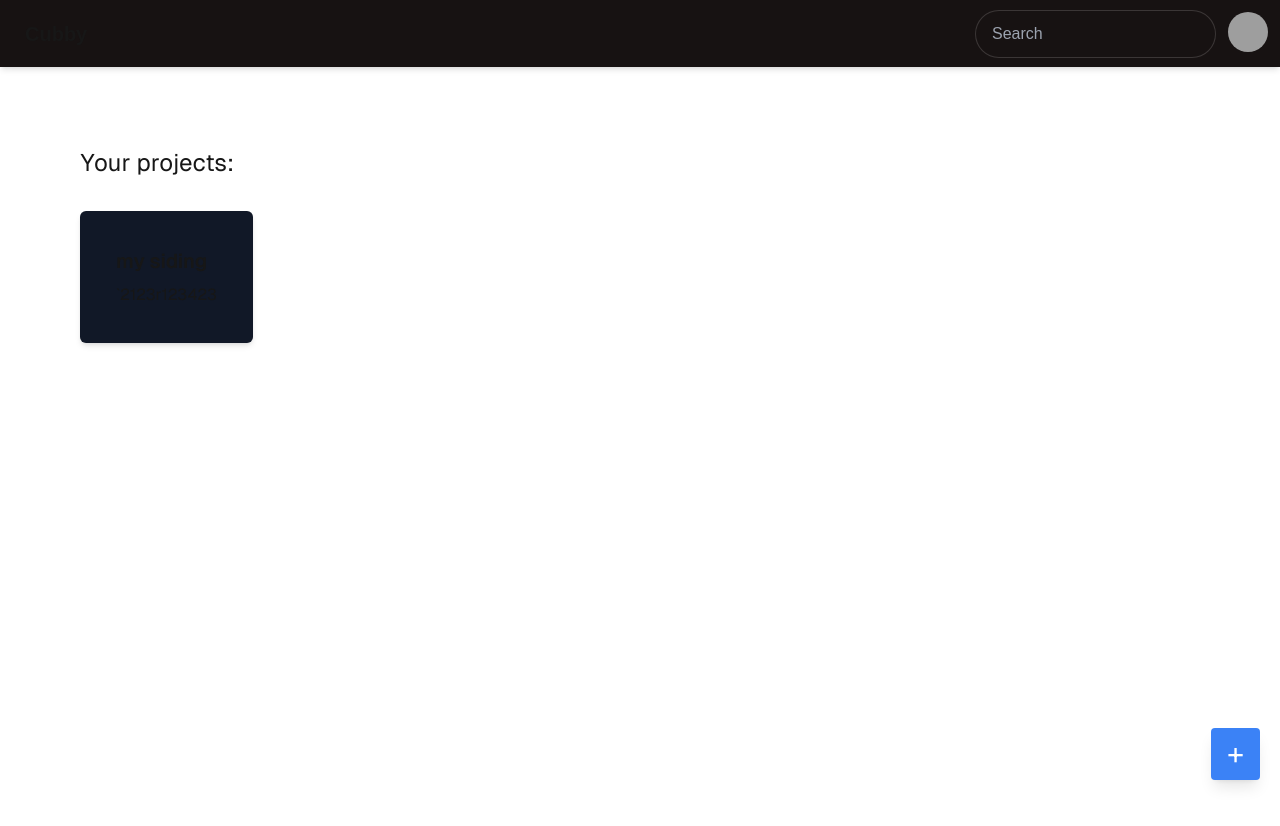
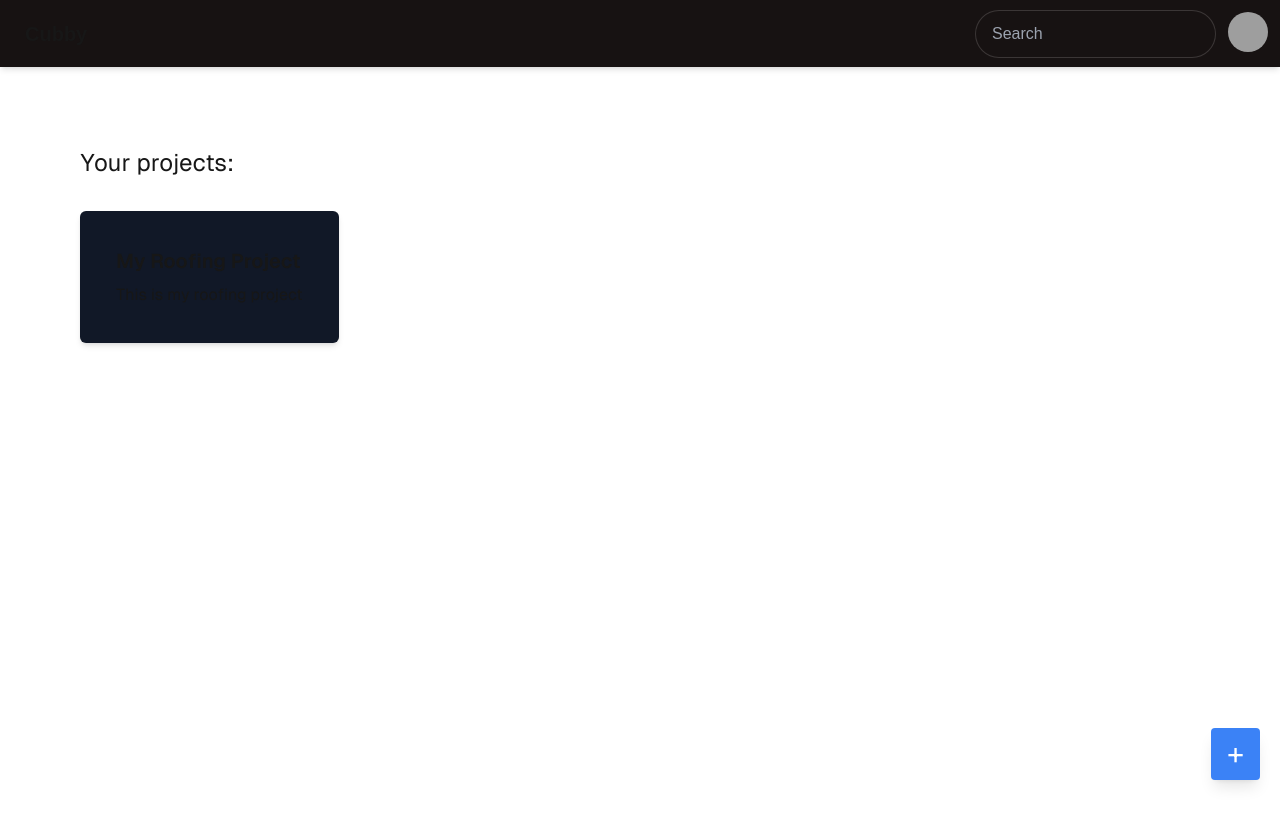
Before and after one commit to Three-Ships/home-services-hub-hackathon, a Next.js app: page / in a window 1280 px wide. Shown: the top 826 px of the page. Built offline with nearby package versions, Linux system fonts and the light colour scheme; grey boxes are pictures that could not be loaded.

Commit message:
removed alert

```diff
--- a/app/data/database.json
+++ b/app/data/database.json
@@ -1,9 +1,9 @@
 [
   {
-    "id": "17188f2a-cff3-49ac-a618-ae091df6e0f6",
-    "name": "my siding",
-    "description": "`2123r123423",
-    "category": "Siding",
-    "createdAt": "2024-12-05T16:47:27.728Z"
+    "id": "00f8a265-74fb-4495-9bb7-bb41527cba45",
+    "name": "My Roofing Project",
+    "description": "This is my roofing project",
+    "category": "Roofing",
+    "createdAt": "2024-12-05T18:09:42.925Z"
   }
 ]
--- a/app/projects/page.tsx
+++ b/app/projects/page.tsx
@@ -30,7 +30,6 @@ const NewProjectForm = () => {
     });
     if (response.ok) {
       const project = await response.json();
-      alert("Project created successfully!");
       setName("");
       setDescription("");
       setCategory("Roofing");
```
